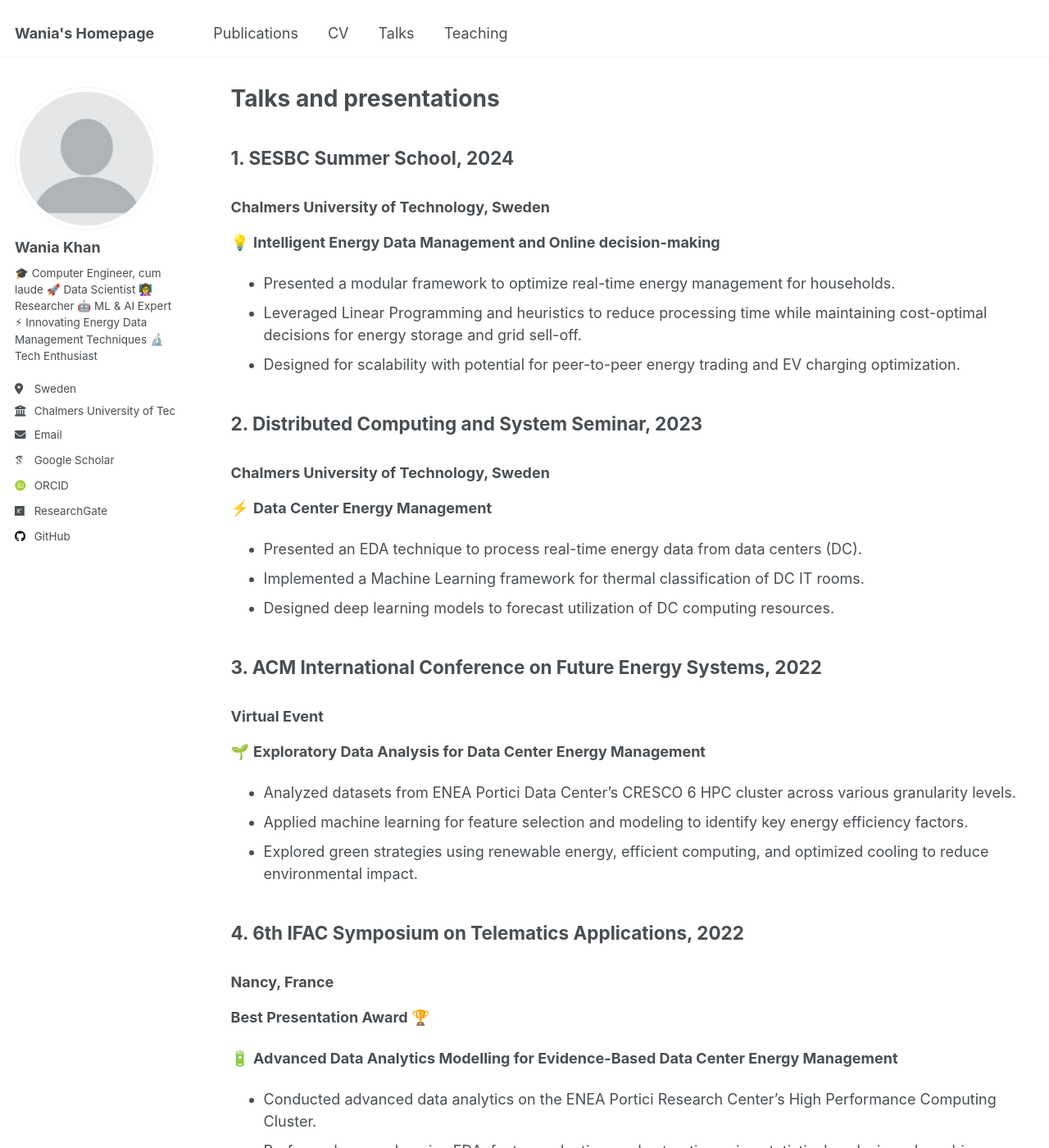
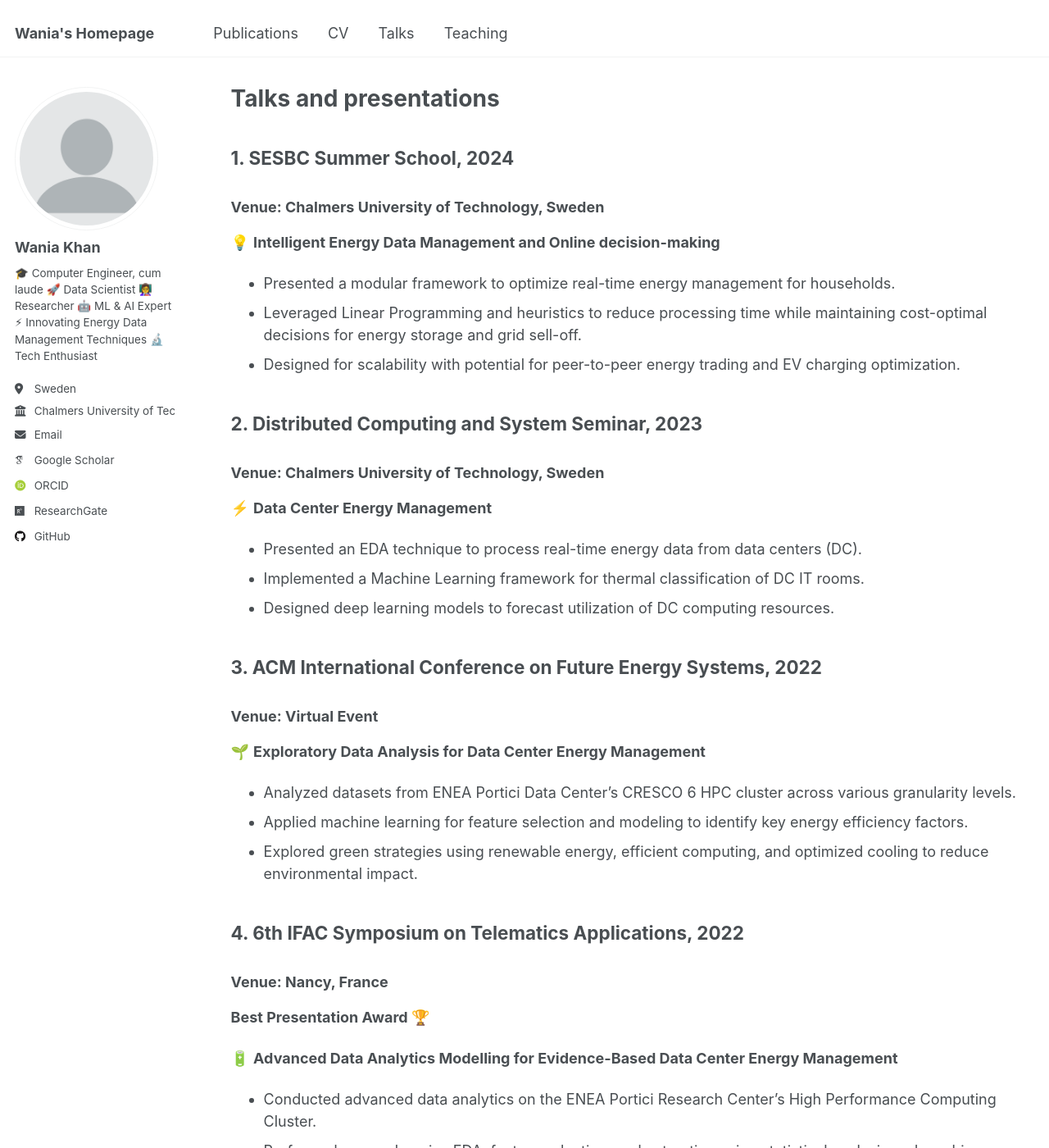
Before and after one commit to WaniaKhance/WaniaKhan-Profile, a Jekyll site: the page built from _pages/talks.html, in a window 1280 px wide and 1400 px high. Shown: the whole window at 82% size. Built offline with Jekyll 4.4.1, drawn with Linux system fonts in a browser that asks for light colours; some web fonts are replaced.

Commit message:
Update talks.html

```diff
--- a/_pages/talks.html
+++ b/_pages/talks.html
@@ -15,7 +15,7 @@ author_profile: true
 
   <article>
     <h2>1. SESBC Summer School, 2024</h2>
-    <h3>Chalmers University of Technology, Sweden</h3>
+    <h3>Venue: Chalmers University of Technology, Sweden</h3>
     <p>💡 <strong>Intelligent Energy Data Management and Online decision-making</strong></p>
     <ul>
       <li>Presented a modular framework to optimize real-time energy management for households.</li>
@@ -26,7 +26,7 @@ author_profile: true
 
   <article>
     <h2>2. Distributed Computing and System Seminar, 2023</h2>
-    <h3>Chalmers University of Technology, Sweden</h3>
+    <h3>Venue: Chalmers University of Technology, Sweden</h3>
     <p>⚡️ <strong>Data Center Energy Management</strong></p>
     <ul>
       <li>Presented an EDA technique to process real-time energy data from data centers (DC).</li>
@@ -37,7 +37,7 @@ author_profile: true
 
   <article>
     <h2>3. ACM International Conference on Future Energy Systems, 2022</h2>
-    <h3>Virtual Event</h3>
+    <h3>Venue: Virtual Event</h3>
     <p>🌱 <strong>Exploratory Data Analysis for Data Center Energy Management</strong></p>
     <ul>
       <li>Analyzed datasets from ENEA Portici Data Center’s CRESCO 6 HPC cluster across various granularity levels.</li>
@@ -48,7 +48,7 @@ author_profile: true
 
   <article>
     <h2>4. 6th IFAC Symposium on Telematics Applications, 2022</h2>
-    <h3>Nancy, France</h3>
+    <h3>Venue: Nancy, France</h3>
     <p><strong>Best Presentation Award 🏆</strong></p>
     <p>🔋 <strong>Advanced Data Analytics Modelling for Evidence-Based Data Center Energy Management</strong></p>
     <ul>
```
